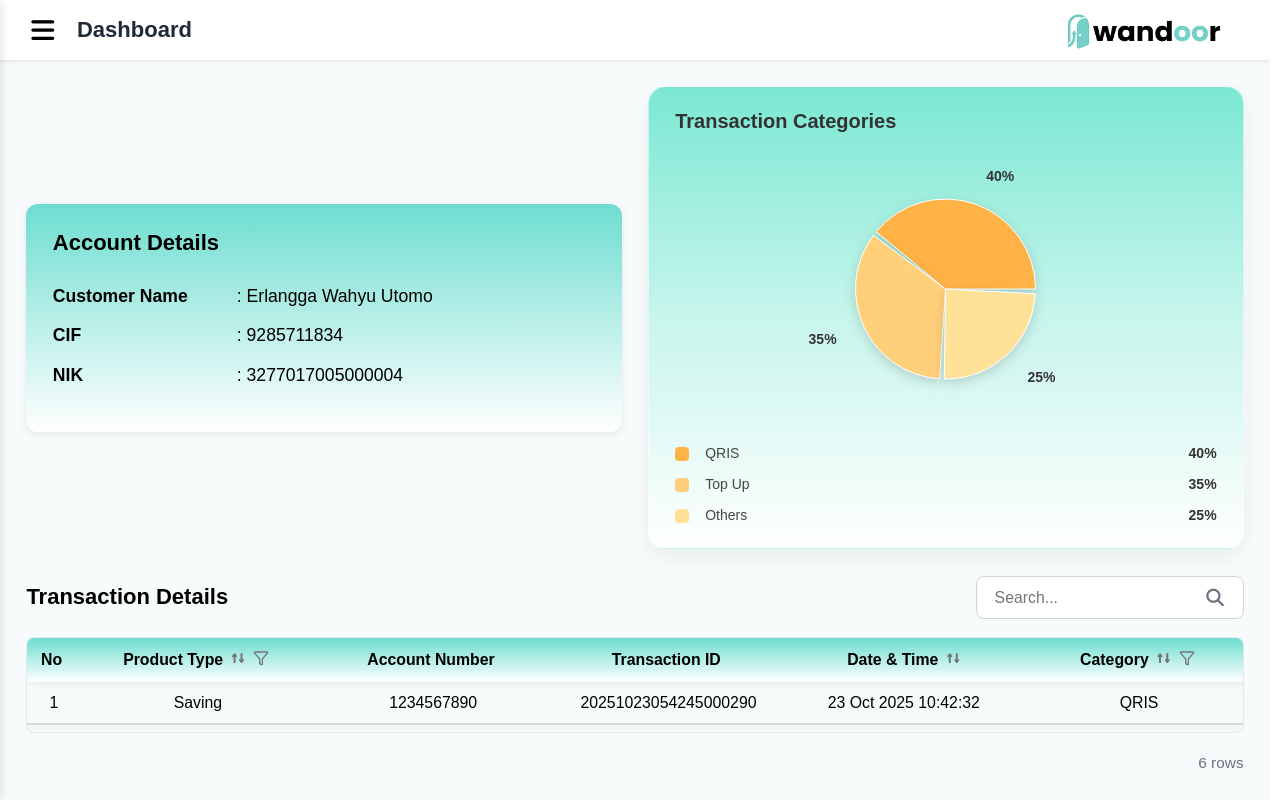
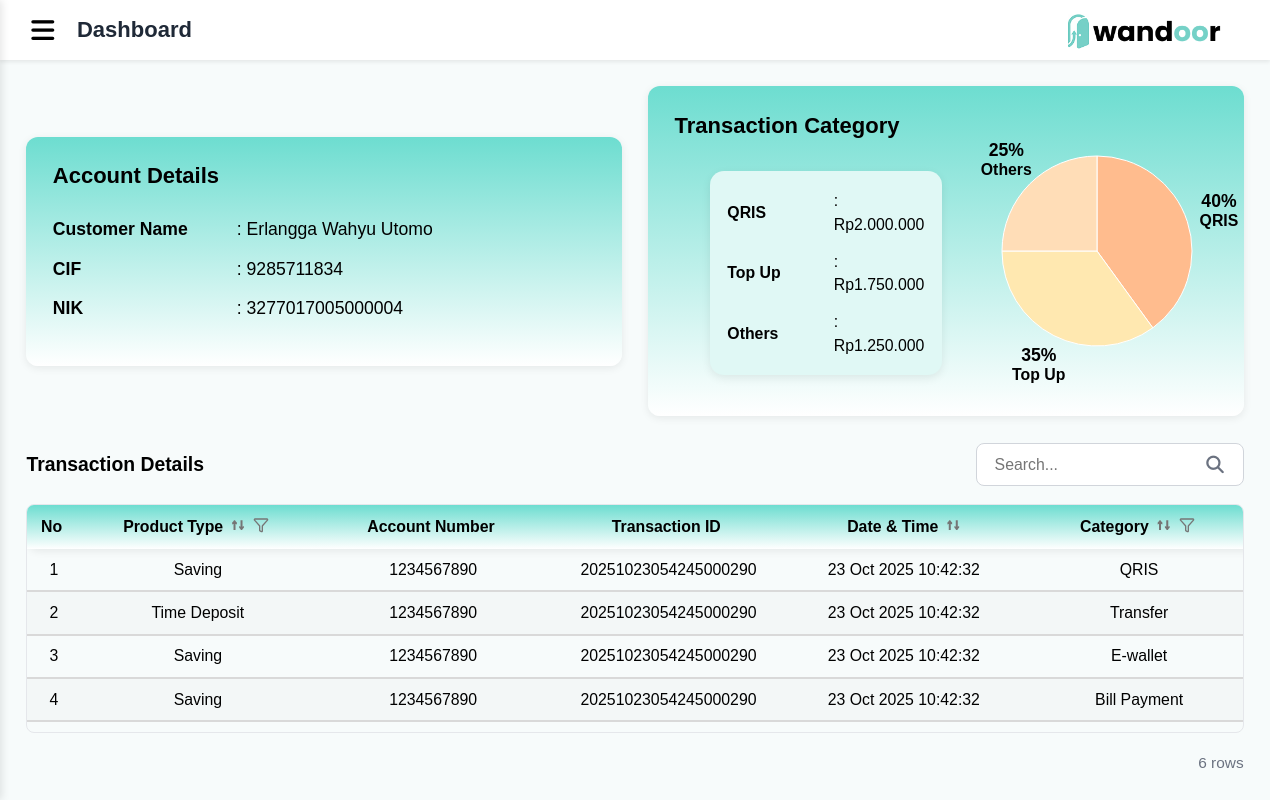
Before and after one commit to kelompok-3-odp343/Client-Side, a React (Vite) app: page /admin/transactions in a window 1280 px wide. Built offline with nearby package versions, Linux system fonts and the light colour scheme; sample sign-in values are in the browser's storage.

Commit message:
Revert "Integrasi Update admin dashboard"
This reverts commit ae7d76a22e0f595ea881126415b2bce06ecdd406.

```diff
--- a/src/features/admin-dashboard/components/CategoryChart.jsx
+++ b/src/features/admin-dashboard/components/CategoryChart.jsx
@@ -1,102 +1,84 @@
 import React from "react";
-import { PieChart, Pie, Cell, ResponsiveContainer, Tooltip } from "recharts";
-import "./../styles/category-chart.css";
+import PropTypes from "prop-types";
+import { PieChart, Pie, Cell, ResponsiveContainer } from "recharts";
+import "../styles/category-chart.css";
 
-// Warna soft luxury gradient
-const COLORS = [
-	"rgb(255, 179, 71)",
-	"rgb(255, 207, 122)",
-	"rgb(255, 225, 152)",
-	"rgb(255, 237, 188)",
-];
-
-const CustomTooltip = ({ active, payload }) => {
-	if (!active || !payload?.length) return null;
-
-	const item = payload[0].payload;
-
-	return (
-		<div className="chart-tooltip">
-			<div className="tooltip-title">{item.name}</div>
-			<div className="tooltip-value">
-				{item.value}% — Rp {item.amount.toLocaleString("id-ID")}
-			</div>
-		</div>
-	);
-};
-
-// Custom label premium
-const renderLabel = ({ cx, cy, midAngle, outerRadius, value }) => {
-	const RAD = Math.PI / 180;
-	const r = outerRadius + 30;
-	const x = cx + r * Math.cos(-midAngle * RAD);
-	const y = cy + r * Math.sin(-midAngle * RAD);
+const renderCustomLabel = ({ cx, cy, midAngle, outerRadius, percent, name }) => {
+	const RADIAN = Math.PI / 180;
+	const radius = outerRadius * 1.35;
+	const x = cx + radius * Math.cos(-midAngle * RADIAN);
+	const y = cy + radius * Math.sin(-midAngle * RADIAN);
 
 	return (
 		<text
 			x={x}
 			y={y}
-			fill="#333"
-			textAnchor={x > cx ? "start" : "end"}
+			fill="#000"
+			textAnchor="middle"
 			dominantBaseline="central"
-			style={{
-				fontWeight: 600,
-				fontSize: "14px",
-			}}
+			fontSize="1rem"
+			fontWeight="800"
 		>
-			{value}%
+			<tspan x={x} dy="-0.6em">
+				{`${(percent * 100).toFixed(0)}%`}
+			</tspan>
+			<tspan x={x} dy="1.2em" fontSize="0.9rem" fontWeight="700">
+				{name}
+			</tspan>
 		</text>
 	);
 };
 
-export default function CategoryChart({ data }) {
+export default function CategoryChart({ data, title = "Transaction Category" }) {
 	return (
-		<div className="category-chart-card">
-			<h2 className="category-chart-title">Transaction Categories</h2>
+		<section className="category-panel">
+			<h2 className="panel-title">{title}</h2>
 
-			<div className="chart-wrapper">
-				<ResponsiveContainer width="100%" height={260}>
+			<div className="category-content">
+				<div className="category-list">
+					{data.map((item) => (
+						<div key={item.name} className="category-item">
+							<span className="category-name">{item.name}</span>
+							<span className="category-amount">: {item.amount}</span>
+						</div>
+					))}
+				</div>
+
+				<div className="category-chart">
+					<ResponsiveContainer width="100%" height={220}>
 						<PieChart>
-						<Tooltip content={<CustomTooltip />} />
-
 							<Pie
 								data={data}
-							dataKey="value"
-							nameKey="name"
 								cx="50%"
 								cy="50%"
-							outerRadius={90}
+								outerRadius={95}
+								dataKey="value"
+								startAngle={90}
+								endAngle={-270}
 								labelLine={false}
-							label={renderLabel}
-							paddingAngle={3}
+								isAnimationActive={false}
+								label={renderCustomLabel}
 							>
-							{data.map((_, index) => (
-								<Cell
-									key={`cell-${index}`}
-									fill={COLORS[index % COLORS.length]}
-									style={{
-										filter: "drop-shadow(0 4px 6px rgba(0,0,0,0.15))",
-										transition: "all 0.3s ease",
-									}}
-								/>
+								{data.map((entry) => (
+									<Cell key={entry.name} fill={entry.color} />
 								))}
 							</Pie>
 						</PieChart>
 					</ResponsiveContainer>
 				</div>
-
-			<div className="chart-legend">
-				{data.map((item, index) => (
-					<div key={index} className="legend-item">
-						<span
-							className="legend-color"
-							style={{ backgroundColor: COLORS[index % COLORS.length] }}
-						/>
-						<span className="legend-text">{item.name}</span>
-						<span className="legend-percent">{item.value}%</span>
 			</div>
-				))}
-			</div>
-		</div>
+		</section>
 	);
 }
+
+CategoryChart.propTypes = {
+	data: PropTypes.arrayOf(
+		PropTypes.shape({
+			name: PropTypes.string.isRequired,
+			value: PropTypes.number.isRequired,
+			color: PropTypes.string.isRequired,
+			amount: PropTypes.oneOfType([PropTypes.string, PropTypes.number]),
+		})
+	).isRequired,
+	title: PropTypes.string,
+};
--- a/src/features/admin-dashboard/dummy/adminDashboard.dummy.js
+++ /dev/null
@@ -1,48 +0,0 @@
-const adminDummyDashboard = {
-    totalAsset: 5000000,
-    totalTimeDeposit: 500000,
-    totalLifegoals: 50000,
-    totalSaving: 50000,
-    totalPensionFund: 500000,
-
-    categories: [
-        { categoryName: "QRIS", total: 200000, percentage: 46 },
-        { categoryName: "BILL_PAYMENT", total: 200000, percentage: 23 },
-        { categoryName: "Others", total: 200000, percentage: 19 },
-    ],
-
-    users: [
-        {
-            customerId: "124125125",
-            nik: "3273200910990003",
-            customerName: "Ulion Pardede",
-        },
-        {
-            customerId: "124125126",
-            nik: "3273200910990004",
-            customerName: "Khairudin Nasti",
-        },
-        {
-            customerId: "124125127",
-            nik: "3273200910990005",
-            customerName: "Della Puspita",
-        },
-        {
-            customerId: "124125128",
-            nik: "3273200910990006",
-            customerName: "Ulion Pardede",
-        },
-        {
-            customerId: "124125129",
-            nik: "3273200910990007",
-            customerName: "Khairudin Nasti",
-        },
-        {
-            customerId: "124125130",
-            nik: "3273200910990008",
-            customerName: "Della Puspita",
-        },
-    ],
-};
-
-export default adminDummyDashboard;
--- a/src/features/admin-dashboard/pages/AdminHome.jsx
+++ b/src/features/admin-dashboard/pages/AdminHome.jsx
@@ -1,11 +1,10 @@
-import React, { useState, useEffect } from "react";
+import React, { useState } from "react";
 import { useNavigate } from "react-router-dom";
 import { Clock } from "lucide-react";
 import AdminNavBar from "../components/AdminNavBar";
 import AdminSideBar from "../components/AdminSideBar";
 import SearchBar from "../components/SearchBar";
 import CategoryChart from "../components/CategoryChart";
-import { fetchAdminDashboard } from "../service/adminDashboardServices";
 import "../styles/admin-home.css";
 
 import iconDeposit from "../../../assets/images/dashboard-deposits-icon.png";
@@ -25,6 +24,12 @@ const getSortIcon = (sortConfig, columnKey, onSort) => {
                 e.stopPropagation();
                 onSort(columnKey);
             }}
+            role="button"
+            title="Sort"
+            tabIndex={0}
+            onKeyDown={(e) => {
+                if (e.key === "Enter" || e.key === " ") onSort(columnKey);
+            }}
         >
             <span className={`arrow up ${ascActive ? "active" : ""}`}>↑</span>
             <span className={`arrow down ${descActive ? "active" : ""}`}>↓</span>
@@ -34,21 +39,9 @@ const getSortIcon = (sortConfig, columnKey, onSort) => {
 
 export default function AdminHome() {
 	const navigate = useNavigate();
-
-	const [dashboard, setDashboard] = useState(null);
 	const [isSidebarOpen, setIsSidebarOpen] = useState(false);
 	const [searchQuery, setSearchQuery] = useState("");
 	const [sortConfig, setSortConfig] = useState(null);
-	const [currentPage, setCurrentPage] = useState(1);
-	const rowsPerPage = 10;
-
-	useEffect(() => {
-		const getData = async () => {
-			const { data } = await fetchAdminDashboard();
-			setDashboard(data);
-		};
-		getData();
-	}, []);
 
 	const toggleSidebar = () => setIsSidebarOpen(!isSidebarOpen);
 
@@ -64,25 +57,20 @@ export default function AdminHome() {
         });
     };
 
-	if (!dashboard) {
-		return <div className="loading">Loading dashboard...</div>;
-	}
+	const transactions = [
+		{ id: "T1", cif: "9285711832", nik: "3277017005000007", name: "Della Puspita" },
+		{ id: "T2", cif: "9285711834", nik: "3277017005000009", name: "Erlangga Wahyu Utomo" },
+		{ id: "T3", cif: "9285711831", nik: "3277017005000006", name: "Khairuddin Nasty" },
+		{ id: "T4", cif: "9285711833", nik: "3277017005000008", name: "Oktavia Qurrota A'yuni" },
+		{ id: "T5", cif: "9285711830", nik: "3277017005000005", name: "Ridwan Surya Ghani" },
+		{ id: "T6", cif: "9285711829", nik: "3277017005000004", name: "Ulion Alberto Perkasa Pardede" },
+	];
 
-	const COLORS = ["#FFBC8E", "#FFE8B0", "#FFDDB7", "#F9C5A1", "#F7B267"];
-
-	const categoryData = dashboard.categories.map((c, index) => ({
-		name: c.categoryName,
-		value: c.percentage,
-		amount: c.total,
-		color: COLORS[index % COLORS.length],
-	}));
-
-	const transactions = dashboard.users.map((u, i) => ({
-		id: "T" + (i + 1),
-		cif: u.customerId,
-		nik: u.nik,
-		name: u.customerName,
-	}));
+	const categoryData = [
+		{ name: "QRIS", value: 40, amount: "Rp2.000.000", color: "#FFBC8E" },
+		{ name: "Top Up", value: 35, amount: "Rp1.750.000", color: "#FFE8B0" },
+		{ name: "Others", value: 25, amount: "Rp1.250.000", color: "#FFDDB7" },
+	];
 
 	const filteredTransactions = transactions.filter(
 		(t) =>
@@ -95,21 +83,17 @@ export default function AdminHome() {
         ? [...filteredTransactions].sort((a, b) => {
               const { key, direction } = sortConfig;
               const dir = direction === "asc" ? 1 : -1;
-			return a[key].localeCompare(b[key]) * dir;
+              const va = a[key];
+              const vb = b[key];
+
+              if (typeof va === "string" && typeof vb === "string") {
+                  return va.localeCompare(vb) * dir;
+              }
+              if (va > vb) return 1 * dir;
+              if (va < vb) return -1 * dir;
+              return 0;
           })
         : filteredTransactions;
-
-	const indexOfLastRow = currentPage * rowsPerPage;
-	const indexOfFirstRow = indexOfLastRow - rowsPerPage;
-	const currentRows = sortedTransactions.slice(indexOfFirstRow, indexOfLastRow);
-
-	const totalPages = Math.ceil(sortedTransactions.length / rowsPerPage);
-
-	const goToPage = (page) => {
-		if (page >= 1 && page <= totalPages) {
-			setCurrentPage(page);
-		}
-	};
 
 	const handleViewTransactions = (transaction) => {
 		navigate("/admin/transactions", { state: { transaction } });
@@ -122,22 +106,17 @@ export default function AdminHome() {
 
 			<main className="admin-home-main">
 				<div className="top-row">
-
 					<section className="asset-panel">
 						<div className="asset-header">
 							<h2 className="asset-title">Assets Total</h2>
-							<div className="asset-total">
-								Rp {dashboard.totalAsset.toLocaleString("id-ID")}
-							</div>
+							<div className="asset-total">Rp17.580.062.398.000</div>
 						</div>
 
 						<div className="asset-grid">
 							<div className="asset-item">
 								<div className="asset-info">
 									<div className="asset-label">Time Deposits</div>
-									<div className="asset-value">
-										Rp {dashboard.totalTimeDeposit.toLocaleString("id-ID")}
-									</div>
+									<div className="asset-value">Rp 15.000.000</div>
 								</div>
 								<div className="asset-icon">
 									<img src={iconDeposit} alt="Time Deposits" />
@@ -147,9 +126,7 @@ export default function AdminHome() {
 							<div className="asset-item">
 								<div className="asset-info">
 									<div className="asset-label">Savings</div>
-									<div className="asset-value">
-										Rp {dashboard.totalSaving.toLocaleString("id-ID")}
-									</div>
+									<div className="asset-value">Rp 15.000.000</div>
 								</div>
 								<div className="asset-icon">
 									<img src={iconSaving} alt="Savings" />
@@ -159,9 +136,7 @@ export default function AdminHome() {
 							<div className="asset-item">
 								<div className="asset-info">
 									<div className="asset-label">Life Goals</div>
-									<div className="asset-value">
-										Rp {dashboard.totalLifegoals.toLocaleString("id-ID")}
-									</div>
+									<div className="asset-value">Rp 0</div>
 								</div>
 								<div className="asset-icon">
 									<img src={iconLifeGoals} alt="Life Goals" />
@@ -171,9 +146,7 @@ export default function AdminHome() {
 							<div className="asset-item">
 								<div className="asset-info">
 									<div className="asset-label">Pension Funds</div>
-									<div className="asset-value">
-										Rp {dashboard.totalPensionFund.toLocaleString("id-ID")}
-									</div>
+									<div className="asset-value">Rp 0</div>
 								</div>
 								<div className="asset-icon">
 									<img src={iconPension} alt="Pension Funds" />
@@ -188,18 +161,21 @@ export default function AdminHome() {
 				<section className="table-section">
 					<div className="table-header">
 						<h2>Transaction History</h2>
-						<SearchBar value={searchQuery} onChange={(e) => setSearchQuery(e.target.value)} />
+						<SearchBar
+							value={searchQuery}
+							onChange={(e) => setSearchQuery(e.target.value)}
+						/>
 					</div>
 
 					<div className="table-wrapper">
 						<table className="transaction-table">
 							<thead>
 								<tr>
-									<th>No</th>
+									<th className="col-no">No</th>
 									<th>CIF</th>
 									<th>NIK</th>
 									<th
-										className="sortable"
+                                        className="sortable name-col"
                                         onClick={() => handleSort("name")}
                                     >
                                         <div className="th-content">
@@ -209,24 +185,24 @@ export default function AdminHome() {
                                             </div>
                                         </div>
                                     </th>
-									<th>Action</th>
+									<th className="col-action">Action</th>
 								</tr>
 							</thead>
-
 							<tbody>
-								{currentRows.map((transaction, index) => (
+								{sortedTransactions.map((transaction, index) => (
 									<tr key={transaction.id}>
-										<td>{indexOfFirstRow + index + 1}</td>
+										<td className="col-no">{index + 1}</td>
 										<td>{transaction.cif}</td>
 										<td>{transaction.nik}</td>
 										<td>{transaction.name}</td>
-										<td>
+										<td className="col-action">
 											<button
 												className="view-btn"
 												onClick={() => handleViewTransactions(transaction)}
 												type="button"
+												title="View transaction history"
 											>
-												<Clock size={24} />
+												<Clock size={30} />
 											</button>
 										</td>
 									</tr>
@@ -235,29 +211,6 @@ export default function AdminHome() {
 						</table>
 					</div>
 
-					{/* 🔥 PAGINATION */}
-					<div className="pagination">
-						<button
-							className="pg-btn"
-							disabled={currentPage === 1}
-							onClick={() => goToPage(currentPage - 1)}
-						>
-							Previous
-						</button>
-
-						<div className="pg-info">
-							Page {currentPage} of {totalPages}
-						</div>
-
-						<button
-							className="pg-btn"
-							disabled={currentPage === totalPages}
-							onClick={() => goToPage(currentPage + 1)}
-						>
-							Next
-						</button>
-					</div>
-
 					<div className="table-footer">{sortedTransactions.length} rows</div>
 				</section>
 			</main>
--- a/src/features/admin-dashboard/styles/admin-home.css
+++ b/src/features/admin-dashboard/styles/admin-home.css
@@ -130,16 +130,17 @@ body {
 	object-fit: contain;
 }
 
+/* TABLE SECTION */
 .table-section {
-	background: #ffffff;
-	border-radius: 18px;
-	padding: 25px 30px;
-	margin-top: 20px;
-	min-height: 420px;
-	box-shadow: 0 8px 20px rgba(0, 0, 0, 0.08);
-	border: 1px solid #e8e8e8;
+	/* background: var(--white); */
+	/* border-radius: var(--radius); */
+	/* padding: 1.5rem; */
+	/* box-shadow: var(--shadow); */
 	display: flex;
 	flex-direction: column;
+	min-height: 0;
+	flex: 1;
+	overflow: hidden;
 }
 
 .table-header {
@@ -151,9 +152,9 @@ body {
 }
 
 .table-header h2 {
-	font-size: 1.25rem !important;
+	font-size: 1.1rem !important;
 	font-weight: 800 !important;
-	color: #000 !important;
+	color: #000;
 	margin: 0;
 }
 
@@ -190,6 +191,17 @@ body {
 	white-space: nowrap;
 }
 
+/* .transaction-table th.sortable {
+	cursor: pointer;
+	user-select: none;
+	transition: background 0.2s;
+} */
+
+/* .transaction-table th.sortable:hover {
+	background: rgba(255, 255, 255, 0.1);
+} */
+
+/* Sort Icon Style */
 .sort-icons {
   display: flex;
   flex-direction: row;
@@ -216,6 +228,11 @@ body {
   -webkit-text-stroke: 0.08rem currentColor;
   paint-order: stroke fill;
 }
+
+/* .sort-icon {
+	margin-left: 0.5rem;
+	font-size: 0.9rem;
+} */
 
 .transaction-table tbody tr {
 	border-bottom: 2px solid #d9d9d9;
@@ -249,7 +266,9 @@ body {
 	background: none;
 	box-shadow: none;
 	color: #37D4C2;
+	/* border: 2px solid var(--teal-primary); */
 	padding: 0;
+	/* border-radius: 10px; */
 	font-size: 0.9rem;
 	font-weight: 700;
 	margin-top: 0.25rem;
@@ -270,41 +289,6 @@ body {
 	font-size: 0.875rem;
 	color: var(--text-muted);
 	flex-shrink: 0;
-}
-
-.pagination {
-	display: flex;
-	justify-content: flex-end;
-	align-items: center;
-	gap: 12px;
-	margin-top: 16px;
-	padding: 10px 0;
-}
-
-.pg-btn {
-	padding: 8px 18px;
-	border-radius: 8px;
-	border: none;
-	background: #2fc8b5;
-	color: white;
-	font-weight: 600;
-	cursor: pointer;
-	transition: 0.2s;
-}
-
-.pg-btn:hover:not(:disabled) {
-	background: #25ac9b;
-}
-
-.pg-btn:disabled {
-	background: #b9e8e2;
-	cursor: not-allowed;
-}
-
-.pg-info {
-	font-size: 14px;
-	font-weight: 600;
-	color: #444;
 }
 
 /* RESPONSIVE */
--- a/src/features/admin-dashboard/styles/category-chart.css
+++ b/src/features/admin-dashboard/styles/category-chart.css
@@ -55,6 +55,33 @@
 	color: #000;
 }
 
+/* .category-percentages {
+	margin-top: 1rem;
+	padding-top: 1rem;
+	border-top: 1px solid rgba(109, 221, 207, 0.2);
+	display: flex;
+	flex-direction: column;
+	gap: 0.75rem;
+}
+
+.percentage-item {
+	display: flex;
+	align-items: center;
+	gap: 0.75rem;
+}
+
+.percentage-bar {
+	height: 6px;
+	border-radius: 3px;
+	display: block;
+}
+
+.percentage-text {
+	font-size: 0.75rem;
+	color: #6b7280;
+	white-space: nowrap;
+} */
+
 .category-chart {
 	flex: 2 1 0;
 	max-width: 55%;
@@ -67,85 +94,7 @@
 
 .category-chart .recharts-wrapper,
 .category-chart .recharts-surface {
-	overflow: visible !important;
-}
-
-.category-chart-card {
-	background: linear-gradient(180deg, #7be8d3 0%, #c7f5ec 50%, #ffffff 100%);
-	border-radius: 18px;
-	padding: 22px 26px;
-	box-shadow: 0 8px 20px rgba(0, 0, 0, 0.06);
-	border: 1px solid rgba(255, 255, 255, 0.5);
-	backdrop-filter: blur(4px);
-	display: flex;
-	flex-direction: column;
-	gap: 16px;
-}
-
-.category-chart-title {
-	font-size: 20px;
-	font-weight: 700;
-	margin-bottom: 10px;
-	color: #333;
-}
-
-.chart-wrapper {
-	width: 100%;
-	display: flex;
-	justify-content: center;
-	align-items: center;
-}
-
-.chart-tooltip {
-	background: white;
-	padding: 10px 14px;
-	border-radius: 10px;
-	border: 1px solid #e5e5e5;
-	box-shadow: 0 4px 10px rgba(0, 0, 0, 0.1);
-}
-
-.tooltip-title {
-	font-weight: 700;
-	font-size: 14px;
-	margin-bottom: 4px;
-}
-
-.tooltip-value {
-	font-size: 13px;
-	color: #444;
-}
-
-.chart-legend {
-	margin-top: 8px;
-	display: flex;
-	flex-direction: column;
-	gap: 10px;
-}
-
-.legend-item {
-	display: flex;
-	align-items: center;
-	justify-content: space-between;
-	font-size: 14px;
-	font-weight: 500;
-	color: #444;
-}
-
-.legend-color {
-	width: 14px;
-	height: 14px;
-	border-radius: 4px;
-	margin-right: 10px;
-}
-
-.legend-text {
-	flex: 1;
-	margin-left: 6px;
-}
-
-.legend-percent {
-	font-weight: 700;
-	color: #333;
+  overflow: visible !important;
 }
 
 @media (max-width: 1024px) {
@@ -153,8 +102,7 @@
 		flex-direction: column;
 	}
 
-	.category-list,
-	.category-chart {
+	.category-list, .category-chart {
 		max-width: 100%;
 		flex: 1 1 100%;
 	}
```
Also changed, not shown: src/features/admin-dashboard/service/adminDashboardServices.js (deleted, +0 -27 lines). Lines whose indentation alone changed are shown as unchanged.
